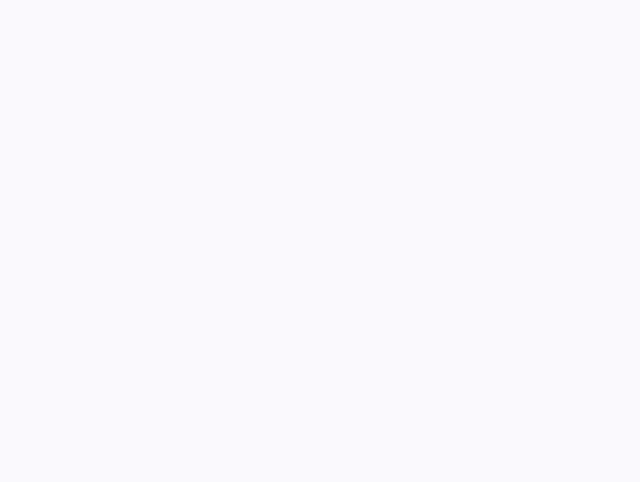
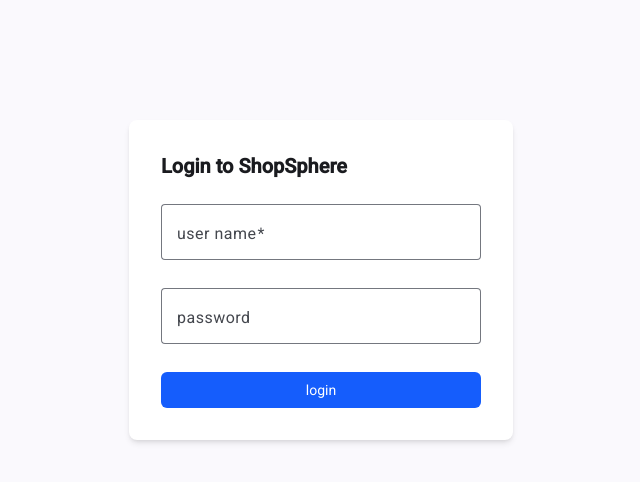
Before and after one commit to khaled-elhenaweey/ecommerce, an Angular app: page /login in a window 1280 px wide. Before the commit this address led to /. Shown: the top 482 px of the page, without its empty margins (319-959 px from the left). Built offline with nearby package versions, Linux system fonts and the light colour scheme.

Commit message:
feat(auth): add login page with reactive forms and Material UI

```diff
--- a/src/app/app.routes.ts
+++ b/src/app/app.routes.ts
@@ -20,4 +20,8 @@
       },
     ],
   },
+  {
+    path: 'login',
+    loadComponent: () => import('../features/auth/login/login').then((m) => m.Login),
+  },
 ];
--- /dev/null
+++ b/src/features/auth/login/login.html
@@ -0,0 +1,27 @@
+<div class="min-h-[70vh] flex items-center justify-center p-6">
+  <form [formGroup]="loginForm" (ngSubmit)="onSubmit()" class="bg-white p-8 rounded-lg shadow-md w-full max-w-sm">
+    <h2 class="text-xl font-bold mb-6 ">Login to ShopSphere</h2>
+    <mat-form-field appearance="outline" class="w-full mb-2">
+      <mat-label>user name</mat-label>
+      <input matInput formControlName="username" />
+      @if (loginForm.get('username')?.touched && loginForm.get('username')?.hasError('required')) {
+      <mat-error> Username is required</mat-error>
+      }
+    </mat-form-field>
+    <mat-form-field appearance="outline" class="w-full mb-2">
+      <mat-label>password</mat-label>
+      <input matInput formControlName="password" />
+      @if (loginForm.get('password')?.touched && loginForm.get('password')?.hasError('minlength')) {
+      <mat-error> Password must be at least 6 characters</mat-error>
+      }
+    </mat-form-field>
+
+    @if (errorMessage) {
+    <p class="text-red-600 text-sm mb-4">{{errorMessage}}</p>
+    }
+    <button type="submit" [disabled]="isSubmitting"
+      class="w-full bg-blue-600 text-white py-2 rounded-md hover:bg-blue-700 disabled:opacity-50">
+      {{isSubmitting ? 'loggin in...': 'login'}}
+    </button>
+  </form>
+</div>
--- /dev/null
+++ b/src/features/auth/login/login.ts
@@ -0,0 +1,49 @@
+import { Component, inject } from '@angular/core';
+import { Router } from '@angular/router';
+import { Auth } from '../services/auth';
+import { FormBuilder, Validators, ReactiveFormsModule } from '@angular/forms';
+import { MatFormFieldModule } from '@angular/material/form-field';
+import { MatInputModule } from '@angular/material/input';
+
+@Component({
+  selector: 'app-login',
+  imports: [ReactiveFormsModule, MatFormFieldModule, MatInputModule],
+  templateUrl: './login.html',
+  styleUrl: './login.css',
+})
+export class Login {
+  private fb = inject(FormBuilder);
+  private authService = inject(Auth);
+  private router = inject(Router);
+
+  errorMessage: string | null = null;
+  isSubmitting = false;
+
+  loginForm = this.fb.group({
+    username: ['', [Validators.required]],
+    password: ['', [Validators.minLength(6)]],
+  });
+
+  onSubmit(): void {
+    if (this.loginForm.invalid) {
+      this.loginForm.markAllAsTouched();
+      return;
+    }
+    this.isSubmitting = true;
+    this.errorMessage = null;
+    const credentials = {
+      username: this.loginForm.value.username!.trim(),
+      password: this.loginForm.value.password!.trim(),
+    };
+    this.authService.login(credentials).subscribe({
+      next: () => {
+        this.isSubmitting = false;
+        this.router.navigate(['/']);
+      },
+      error: () => {
+        this.isSubmitting = false;
+        this.errorMessage = `username or password is incorrect`;
+      },
+    });
+  }
+}
```
Also changed, not shown: src/features/auth/login/login.css (added).
